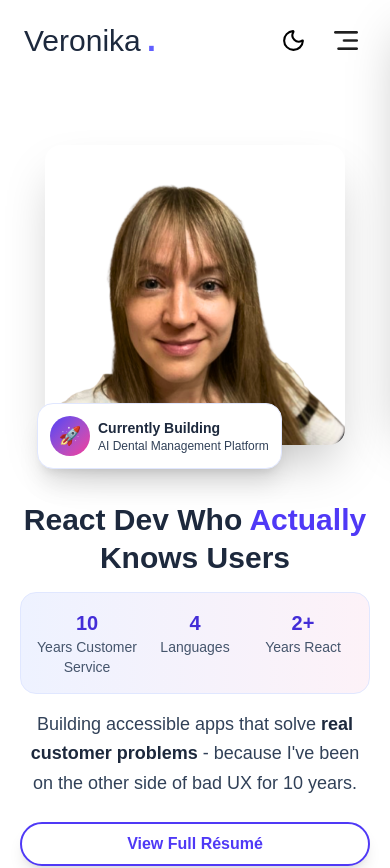
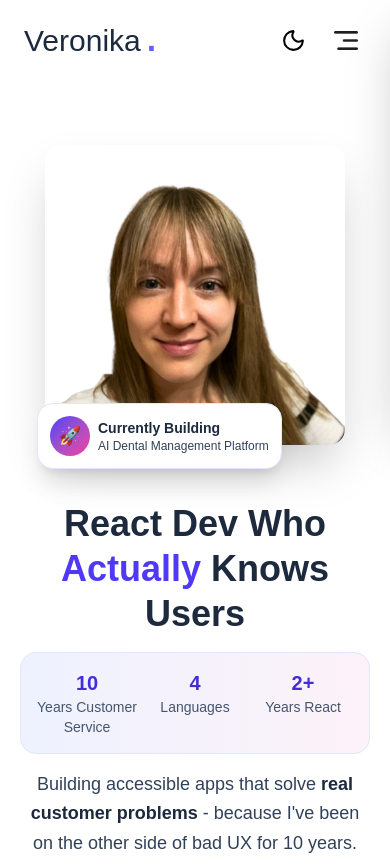
Before and after one commit to verobelo/portfolio-v2, a Next.js app: page / in a window 390 px wide. Shown: the top 868 px of the page. Built offline with nearby package versions, Linux system fonts and the light colour scheme; a web font is replaced by a local one.

Commit message:
Increase H1 font size

```diff
--- a/_components/Hero.js
+++ b/_components/Hero.js
@@ -15,7 +15,7 @@ export default function Hero() {
       <div className='max-w-5xl mx-auto px-5 flex-1 flex flex-col justify-between'>
         <div className='grid md:grid-cols-2 gap-8 lg:gap-12 items-center'>
           <div className='space-y-4 md:space-y-6 order-2 md:order-1'>
-            <h1 className='text-3xl md:text-4xl lg:text-5xl font-bold text-slate-800 leading-tight text-center md:text-left dark:text-header-dark'>
+            <h1 className='text-4xl md:text-5xl font-bold text-slate-800 leading-tight text-center md:text-left dark:text-header-dark'>
               {t.header1}
               <span className='text-indigo-600'> {t.header2} </span>
               {t.header3}
```
